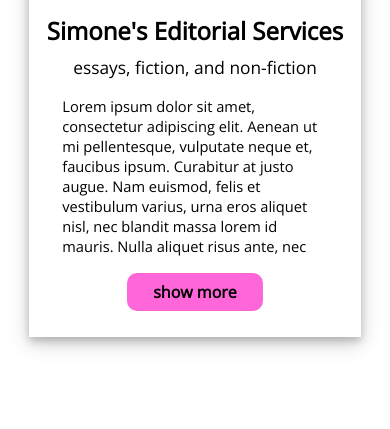
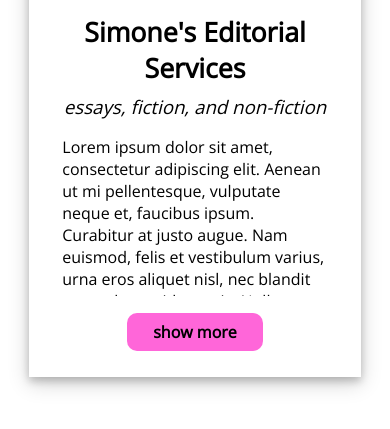
Before and after one commit to austinplambeck/simone-website, a plain HTML site: page index.html in a window 390 px wide. Shown: the part 243-672 px from the top of the page. Drawn offline with nearby package versions, Linux system fonts and the light colour scheme; a web font is replaced by a local one.

Commit message:
Comm5 - mobile font changes

```diff
--- a/resources/index.css
+++ b/resources/index.css
@@ -127,14 +127,16 @@
     .main-m h1 {
         margin: 0;
         text-align: center;
-        font-size: 1.8rem;
+        font-size: 2rem;
+        font-weight: 1000;
     }
 
     .main-m h3 {
         margin: 1vh 0;
         text-align: center;
-        font-size: 1.3rem;
+        font-size: 1.4rem;
         font-weight: 400;
+        font-style: italic;
     }
 
     .main-m article {
@@ -150,9 +152,8 @@
 
     .main-m p {
         margin: 0;
-        font-size: 1.1rem;
+        font-size: 1.2rem;
         padding: 1vh 2vh 0vh 2vh;
-
     }
 
     #show-more-m {
```
